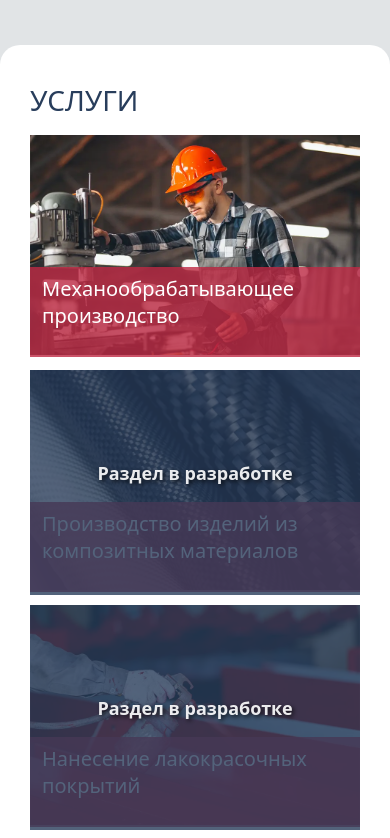
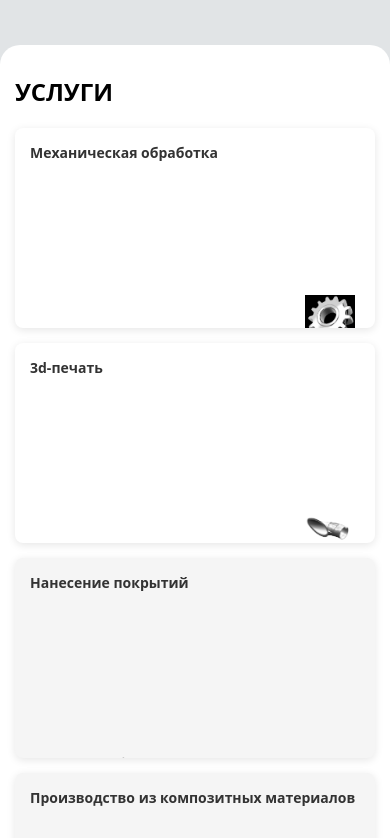
Before and after one commit to js-owl/maas-front, a Vue app: page / in a window 390 px wide. Shown: the part 800-1638 px from the top of the page. Built offline with nearby package versions, Linux system fonts and the light colour scheme; no server answers.

Commit message:
Refactor SectionAbility.vue to enhance layout and styling; update ability titles and image paths for improved clarity. Transitioned to a grid layout for better responsiveness and visual presentation, while optimizing styles for various screen sizes.

```diff
--- a/src/components/sections/SectionAbility.vue
+++ b/src/components/sections/SectionAbility.vue
@@ -4,63 +4,45 @@ import { ref } from 'vue'
 const abilities = ref([
   {
     id: 1,
-    image: 'homePage/ability_mechanical.webp',
-    title: 'Механообрабатывающее производство',
+    title: 'Механическая обработка',
     link: '/mechanical',
-    fit: 'cover',
     isDevelopment: false,
-    span: 6,
-    offset: 3,
+    imagePath: '/homePage/ability_mechanical.png',
   },
   {
     id: 2,
-    image: 'homePage/ability_composite.webp',
-    title: 'Производство изделий из композитных материалов',
-    link: null,
-    fit: 'contain',
-    isDevelopment: true,
-    span: 6,
-    offset: 0,
+    title: '3d-печать',
+    link: '/printing',
+    isDevelopment: false,
+    imagePath: '/plastic.png',
   },
   {
     id: 3,
-    image: 'homePage/ability_painting.webp',
-    title: 'Нанесение лакокрасочных покрытий',
+    title: 'Нанесение покрытий',
     link: null,
-    fit: 'cover',
     isDevelopment: true,
-    span: 6,
-    offset: 0,
+    imagePath: null,
   },
   {
     id: 4,
-    image: 'homePage/ability_assembly.webp',
-    title: 'Сборочное производство',
+    title: 'Производство из композитных материалов',
     link: null,
-    fit: 'cover',
     isDevelopment: true,
-    span: 6,
-    offset: 3,
+    imagePath: null,
   },
   {
     id: 5,
-    image: 'homePage/ability_thermo.webp',
-    title: 'Лабораторные исследования',
+    title: 'Сварочное производство',
     link: null,
-    fit: 'cover',
     isDevelopment: true,
-    span: 6,
-    offset: 0,
+    imagePath: null,
   },
   {
     id: 6,
-    image: 'homePage/ability_welding.webp',
-    title: 'Сварочное производство',
+    title: 'Лабораторные исследования',
     link: null,
-    fit: 'cover',
     isDevelopment: true,
-    span: 6,
-    offset: 0,
+    imagePath: null,
   },
 ])
 </script>
@@ -69,27 +51,30 @@ const abilities = ref([
   <section class="section-basic">
     <div class="ability-title">УСЛУГИ</div>
 
-    <div class="items">
-      <div class="item" v-for="ability in abilities" :key="ability.id">
-        <div class="item-wrap">
-          <component :is="ability.link ? 'RouterLink' : 'div'" :to="ability.link">
-            <el-image
-              :src="ability.image"
-              :fit="ability.fit"
-              :class="{ 'item-img': ability.id === 6 }"
-            />
+    <div class="services-grid">
+      <div
+        class="service-card"
+        v-for="ability in abilities"
+        :key="ability.id"
+        :class="{ 'card-development': ability.isDevelopment }"
+      >
+        <component :is="ability.link ? 'RouterLink' : 'div'" :to="ability.link" class="card-link">
+          <div class="card-content">
+            <h3 class="card-title">{{ ability.title }}</h3>
 
-            <div v-if="ability.isDevelopment" class="overlay-development">
-              <div class="development-text">
-                <p class="main-text">Раздел в разработке</p>
-              </div>
+            <div v-if="ability.isDevelopment" class="development-notice">
+              <span class="development-text">(Раздел в разработке)</span>
             </div>
 
-            <div class="overlay">
-              <p class="item-text">{{ ability.title }}</p>
+            <div v-if="ability.imagePath" class="card-icon">
+              <el-image
+                :src="ability.imagePath"
+                fit="contain"
+                class="icon-image"
+              />
             </div>
-          </component>
-        </div>
+          </div>
+        </component>
       </div>
     </div>
   </section>
@@ -97,92 +82,127 @@ const abilities = ref([
 
 <style scoped>
 .ability-title {
-  /* text-align: center; */
   font-size: 50px;
-  color: #283d5b;
-  padding: 10px 0 20px 0px;
+  color: #000;
+  font-weight: bold;
+  padding: 10px 0 20px 0;
+  margin: 0;
 }
 
-.items {
-  display: flex;
-  gap: 1%;
-  justify-content: space-between;
-  flex-wrap: wrap;
-}
-.item {
-  width: 32%;
-  padding-bottom: 20px;
-}
-.item-wrap {
-  position: relative;
-  width: 100%;
-}
-.item-img {
-  width: 100%;
-}
-.overlay {
-  position: absolute;
-  bottom: 3px;
-  left: 0px;
-  right: 0px;
-  background-color: rgba(190, 42, 68, 0.8);
-  height: 90px;
-  padding: 0 12px 0px 12px;
-}
-.item-text {
-  margin-top: 8px;
-  font-size: 28px;
-  text-decoration: none;
-  color: white;
-}
-.item-text:hover {
-  color: #aaa;
+.services-grid {
+  display: grid;
+  grid-template-columns: repeat(3, 1fr);
+  grid-template-rows: repeat(2, 1fr);
+  gap: 20px;
+  max-width: 1200px;
+  margin: 0 auto;
 }
 
-.overlay-development {
-  position: absolute;
-  top: 0;
-  left: 0;
-  right: 0;
-  bottom: 0;
-  background-color: rgba(40, 61, 91, 0.8);
+.service-card {
+  background: #fff;
+  border-radius: 8px;
+  box-shadow: 0 2px 8px rgba(0, 0, 0, 0.1);
+  transition: transform 0.2s ease, box-shadow 0.2s ease;
+  min-height: 200px;
+  position: relative;
+  overflow: hidden;
+}
+
+.service-card:hover {
+  transform: translateY(-2px);
+  box-shadow: 0 4px 16px rgba(0, 0, 0, 0.15);
+}
+
+.card-development {
+  background: #f5f5f5;
+}
+
+.card-link {
+  display: block;
+  height: 100%;
+  text-decoration: none;
+  color: inherit;
+}
+
+.card-content {
+  padding: 20px;
+  height: 100%;
   display: flex;
-  align-items: center;
-  justify-content: center;
-  z-index: 1000;
+  flex-direction: column;
+  position: relative;
+}
+
+.card-title {
+  font-size: 18px;
+  font-weight: 600;
+  color: #333;
+  margin: 0 0 10px 0;
+  line-height: 1.4;
+}
+
+.development-notice {
+  margin-top: auto;
 }
 
 .development-text {
-  text-align: center;
-  color: white;
+  font-size: 14px;
+  color: #666;
+  font-style: italic;
 }
 
-.main-text {
-  font-size: 34px;
-  font-weight: bold;
-  margin: 0 0 20px 0;
-  text-shadow: 2px 2px 4px rgba(0, 0, 0, 0.8);
-  opacity: 0.9;
+.card-icon {
+  position: absolute;
+  bottom: 20px;
+  right: 20px;
+  /* width: 60px; */
+  height: 150px;
 }
 
-@media (max-width: 767px) {
-  .section-basic {
-    padding: 20px 30px 24px 30px;
+.icon-image {
+  width: 100%;
+  height: 100%;
+}
+
+@media (max-width: 768px) {
+  .services-grid {
+    grid-template-columns: 1fr;
+    grid-template-rows: repeat(6, 1fr);
+    gap: 15px;
   }
 
   .ability-title {
     font-size: 28px;
-    padding: 16px 0;
   }
-  .item {
-    width: 100%;
-    padding-bottom: 10px;
+
+  .card-title {
+    font-size: 16px;
   }
-  .item-text {
-    font-size: 20px;
+
+  .card-icon {
+    width: 50px;
+    height: 50px;
   }
-  .main-text {
-    font-size: 18px;
+}
+
+@media (max-width: 480px) {
+  .section-basic {
+    padding: 20px 15px;
+  }
+
+  .ability-title {
+    font-size: 24px;
+  }
+
+  .card-content {
+    padding: 15px;
+  }
+
+  .card-title {
+    font-size: 14px;
+  }
+
+  .development-text {
+    font-size: 12px;
   }
 }
 </style>
```
Also changed, not shown: public/homePage/ability_mechanical.png (added).
